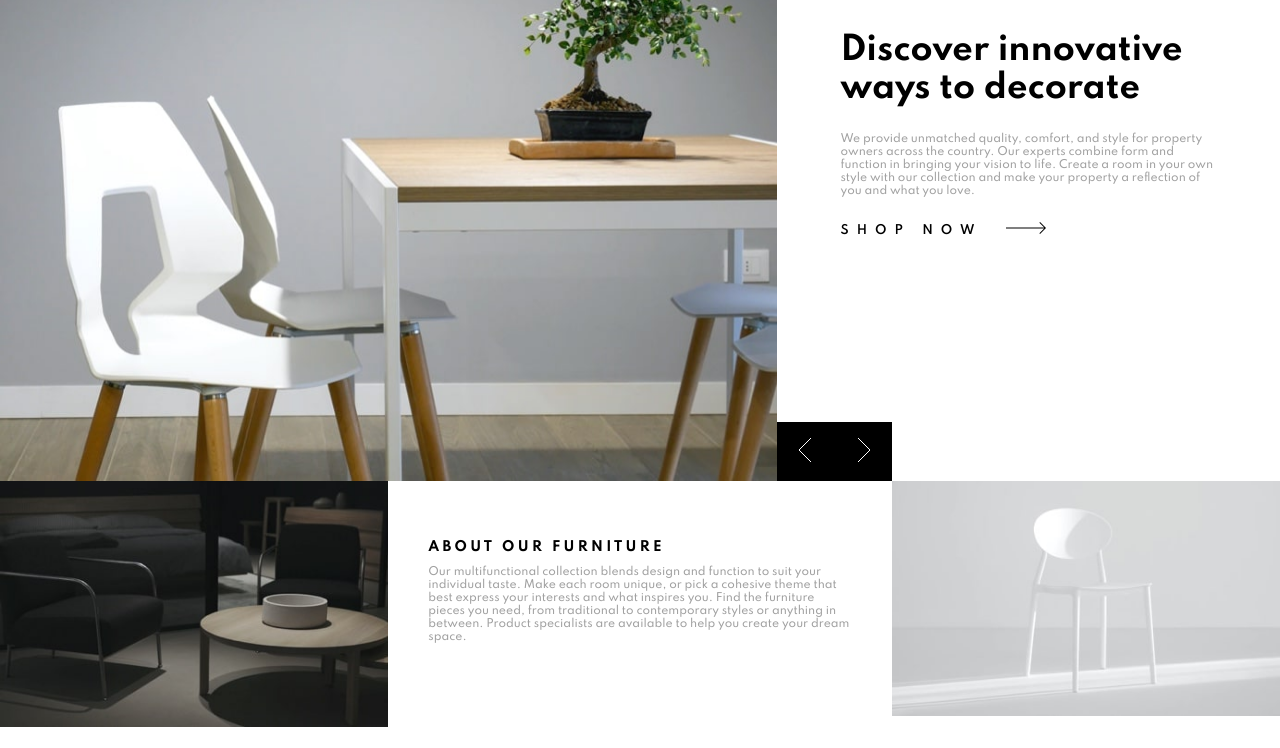
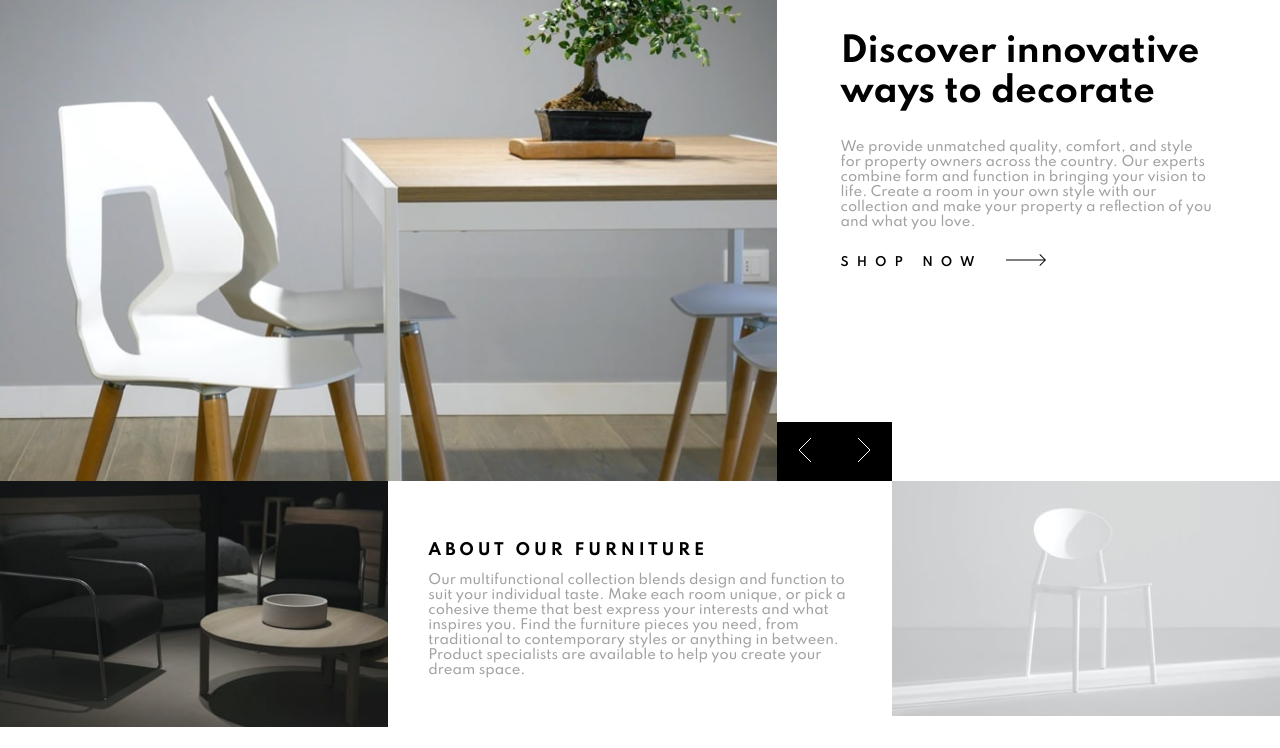
Before and after one commit to Tomi-pter/room-homepage, a plain HTML site: page index.html in a window 1280 px wide. Shown: the part 52-800 px from the top of the page. Drawn offline with Linux system fonts and the light colour scheme.

Commit message:
adjusted font sizes

```diff
--- a/index.css
+++ b/index.css
@@ -46,12 +46,12 @@ main {
 h2 {
     font-family: 'SB';
     text-transform: uppercase;
-    font-size: 1.1em;
+    font-size: 1.3em;
     letter-spacing: .25em;
 }
 
 p {
-    font-size: .9em;
+    font-size: 1.1em;
     font-family: 'SM';
     color: var(--dark-gray);
 }
@@ -117,7 +117,7 @@ aside {
 
 aside h1 {
     font-family: 'SB';
-    font-size: 2rem;
+    font-size: 2.1rem;
 }
 
 aside p {
```
